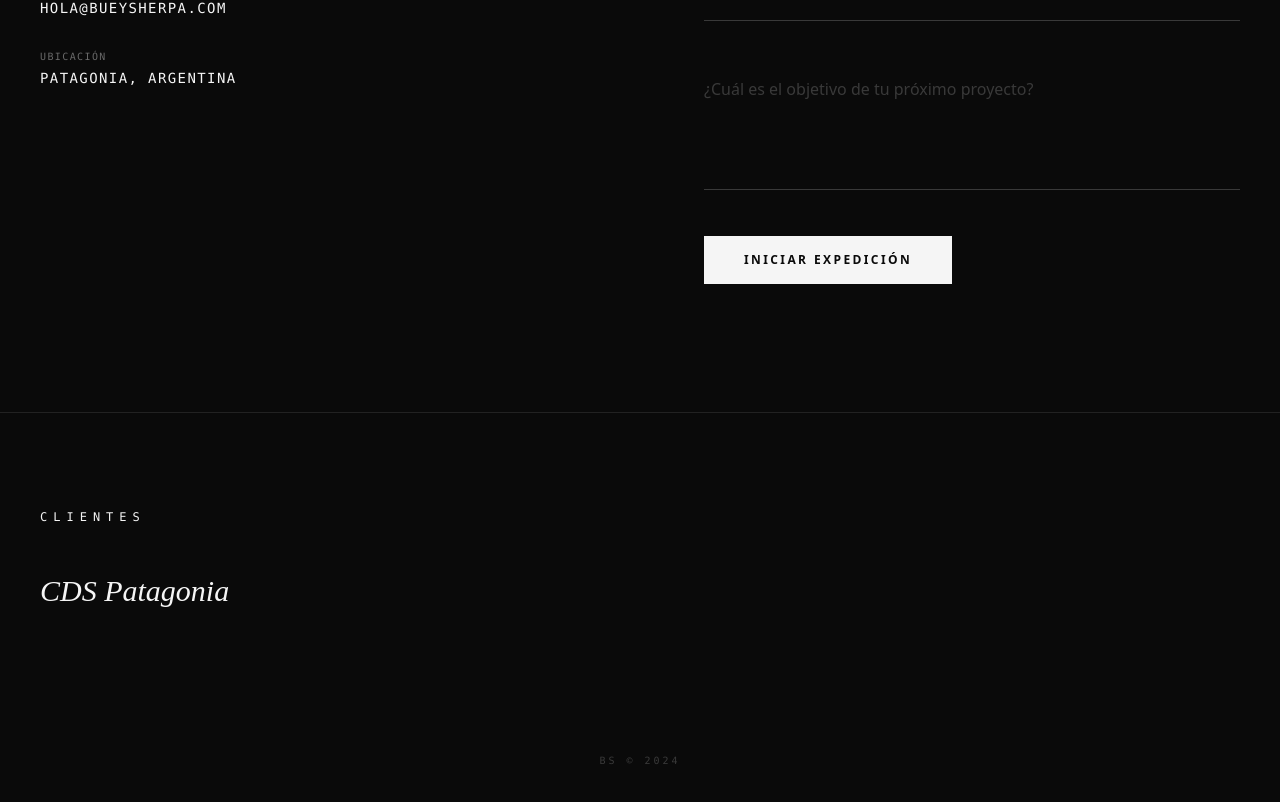
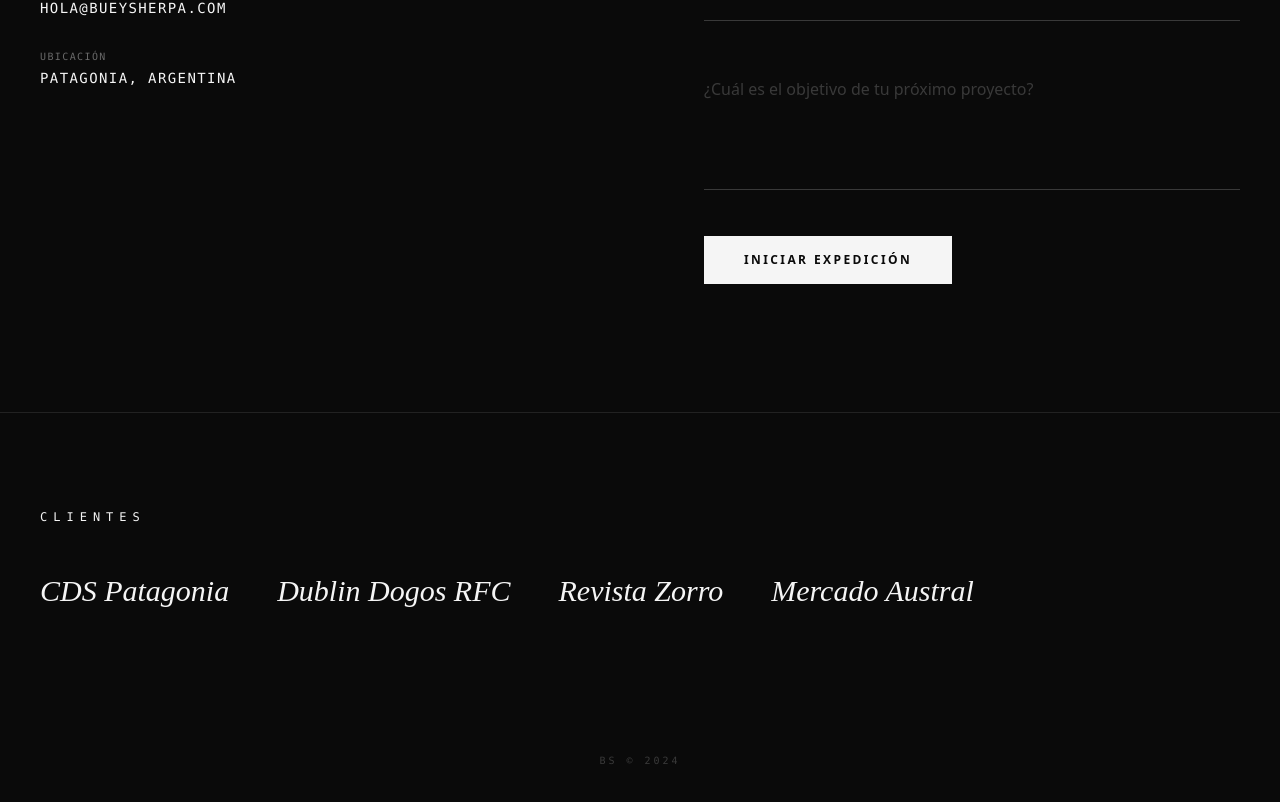
Before and after one commit to miguelsaenzbrand/buey-sherpa, a Next.js app: page / in a window 1280 px wide. Shown: the part 3030-3832 px from the top of the page. Built offline with nearby package versions, Linux system fonts and the light colour scheme; no server answers.

Commit message:
Update: Added new clients to Clientes section and updated security password

```diff
--- a/src/app/page.tsx
+++ b/src/app/page.tsx
@@ -237,7 +237,24 @@ export default function Home() {
             >
               CDS Patagonia
             </Link>
-            {/* Otros clientes pueden ir aquí */}
+            <Link
+              href="#"
+              className="text-2xl md:text-3xl font-serif italic font-light hover:text-buey-orange transition-colors duration-300"
+            >
+              Dublin Dogos RFC
+            </Link>
+            <Link
+              href="#"
+              className="text-2xl md:text-3xl font-serif italic font-light hover:text-buey-orange transition-colors duration-300"
+            >
+              Revista Zorro
+            </Link>
+            <Link
+              href="#"
+              className="text-2xl md:text-3xl font-serif italic font-light hover:text-buey-orange transition-colors duration-300"
+            >
+              Mercado Austral
+            </Link>
           </div>
         </div>
       </section>
--- a/src/app/propuestas/layout.tsx
+++ b/src/app/propuestas/layout.tsx
@@ -15,7 +15,7 @@ export default function PropuestasLayout({
 
   // En una app real, esto vendría de una variable de entorno
   // o se validaría en el servidor. Para este MVP usamos una simple.
-  const MASTER_PASSWORD = "buey-ascenso";
+  const MASTER_PASSWORD = "cerro-nahuel-pan";
 
   useEffect(() => {
     const auth = localStorage.getItem("buey_auth");
```
